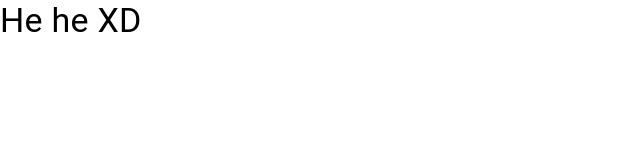
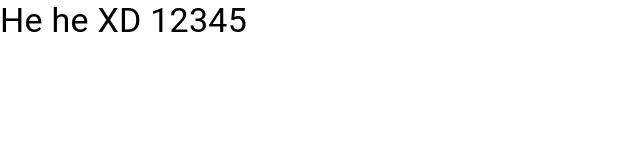
Before and after one commit to rivenbryan/btpk, a React (Create React App) app: page / in a window 1280 px wide. Shown: the top 160 px of the page, without its empty margins (0-640 px from the left). Built offline with nearby package versions, Linux system fonts and the light colour scheme.

Commit message:
bryan's commit

```diff
--- a/src/components/header.js
+++ b/src/components/header.js
@@ -5,7 +5,7 @@ export default function Header() {
   return (
     <Typography
       variant = "h4">
-        He he XD
+        He he XD 12345
     </Typography>
   )
 }
```
